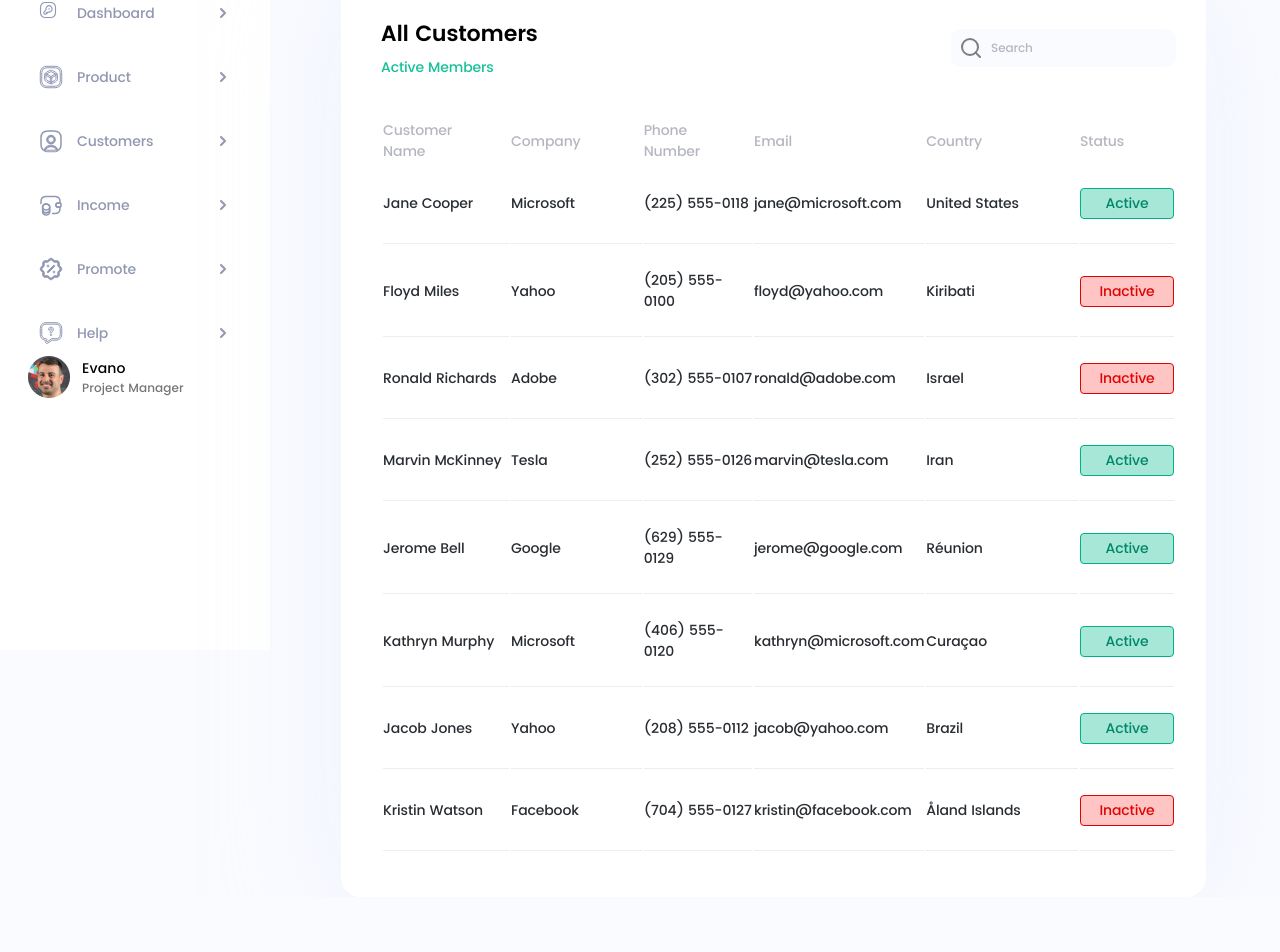
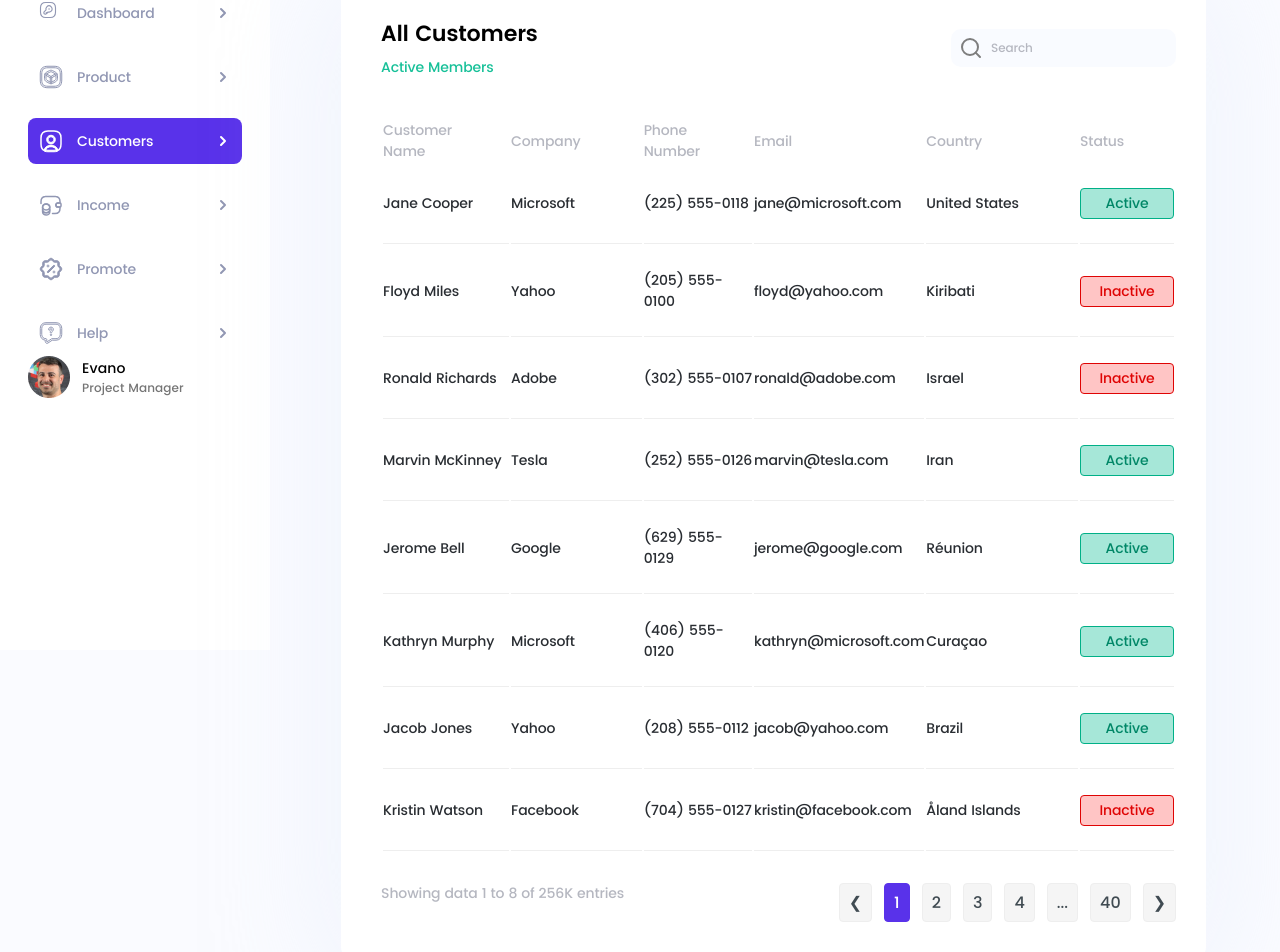
Before and after one commit to Ynln69/dashboard-customers, a React (Create React App) app: page / in a window 1280 px wide. Shown: the part 150-1102 px from the top of the page. Before the commit the page ends 1047 px from the top, so only its background shows below. Built offline with nearby package versions, Linux system fonts and the light colour scheme.

Commit message:
корекція в стилях, та створення шаблону пагінації

```diff
--- a/package.json
+++ b/package.json
@@ -12,6 +12,7 @@
     "prop-types": "^15.8.1",
     "react": "^18.2.0",
     "react-dom": "^18.2.0",
+    "react-paginate": "^8.2.0",
     "react-scripts": "5.0.1",
     "sass": "^1.69.5",
     "web-vitals": "^2.1.4"
--- a/src/components/Customers/Customers.jsx
+++ b/src/components/Customers/Customers.jsx
@@ -1,5 +1,6 @@
 import sprite from "../../images/sprite.svg";
 import "../../scss/customers.scss";
+import Pagination from "../Pagination/Pagination";
 import CustomerTable from "../Table/Table";
 
 const Customers = () => {
@@ -22,6 +23,7 @@
         </label>
       </div>
       <CustomerTable />
+      <Pagination />
     </div>
   );
 };
--- /dev/null
+++ b/src/components/Pagination/Pagination.jsx
@@ -0,0 +1,25 @@
+import "../../scss/customers.scss";
+
+const Pagination = () => {
+  return (
+    <div className="customers__pagination">
+      <p className="customers__data">Showing data 1 to 8 of 256K entries</p>
+      <ul className="customers__list">
+        <li className="customers__item">
+          <span>&#10094;</span>
+        </li>
+        <li className="customers__item  customers__item--active">1</li>
+        <li className="customers__item">2</li>
+        <li className="customers__item">3</li>
+        <li className="customers__item">4</li>
+        <li className="customers__item">...</li>
+        <li className="customers__item">40</li>
+        <li className="customers__item">
+          <span>&#10095;</span>
+        </li>
+      </ul>
+    </div>
+  );
+};
+
+export default Pagination;
--- a/src/components/Sidebar/Sidebar.jsx
+++ b/src/components/Sidebar/Sidebar.jsx
@@ -32,11 +32,13 @@
             <use xlinkHref={`${sprite}#chevron-right`} />
           </svg>
         </li>
-        <li className="nav-list__item">
+        <li className="nav-list__item nav-list__item--active">
           <svg width={24} height={24}>
             <use xlinkHref={`${sprite}#user-square`} />
           </svg>
-          <h2 className="nav-list__subtitle">Customers</h2>
+          <h2 className="nav-list__subtitle nav-list__subtitle--active">
+            Customers
+          </h2>
           <svg width={16} height={16}>
             <use xlinkHref={`${sprite}#chevron-right`} />
           </svg>
--- a/src/scss/customers.scss
+++ b/src/scss/customers.scss
@@ -108,4 +108,35 @@
       text-align: center;
     }
   }
+  &__data {
+    color: #b5b7c0;
+    font-family: "Poppins";
+    font-size: 14px;
+    font-weight: 500;
+    line-height: normal;
+    letter-spacing: -0.14px;
+  }
+  &__pagination {
+    display: flex;
+    justify-content: space-between;
+    margin-top: 30px;
+  }
+  &__list {
+    display: flex;
+    gap: 12px;
+  }
+  &__item {
+    border-radius: 4px;
+    border: 1px solid #eee;
+    background: #f5f5f5;
+    padding: 6px 9px;
+
+    color: #404b52;
+    &--active {
+      border: 1px solid #5932ea;
+      background: #5932ea;
+
+      color: #fff;
+    }
+  }
 }
--- a/src/scss/dashboard.scss
+++ b/src/scss/dashboard.scss
@@ -1,5 +1,4 @@
 .dashboard {
-  width: 100%;
   padding: 41px 95px 0 71px;
 
   &__title {
--- a/src/scss/sidebar.scss
+++ b/src/scss/sidebar.scss
@@ -49,14 +49,10 @@
     align-items: center;
     stroke: #9197b3;
     padding: 11px;
-    &:hover {
+    &--active {
       border-radius: 8px;
-
       stroke: $accent-color;
       background: $sidebar-accent;
-    }
-    &:hover .nav-list__subtitle {
-      color: $accent-color;
     }
   }
 
@@ -69,6 +65,9 @@
     font-weight: 500;
     line-height: normal;
     letter-spacing: -0.14px;
+    &--active {
+      color: $accent-color;
+    }
   }
 
   &:nth-child(3) {
```
Also changed, not shown: 1 other file (tests, documents, lock files or other folders).
